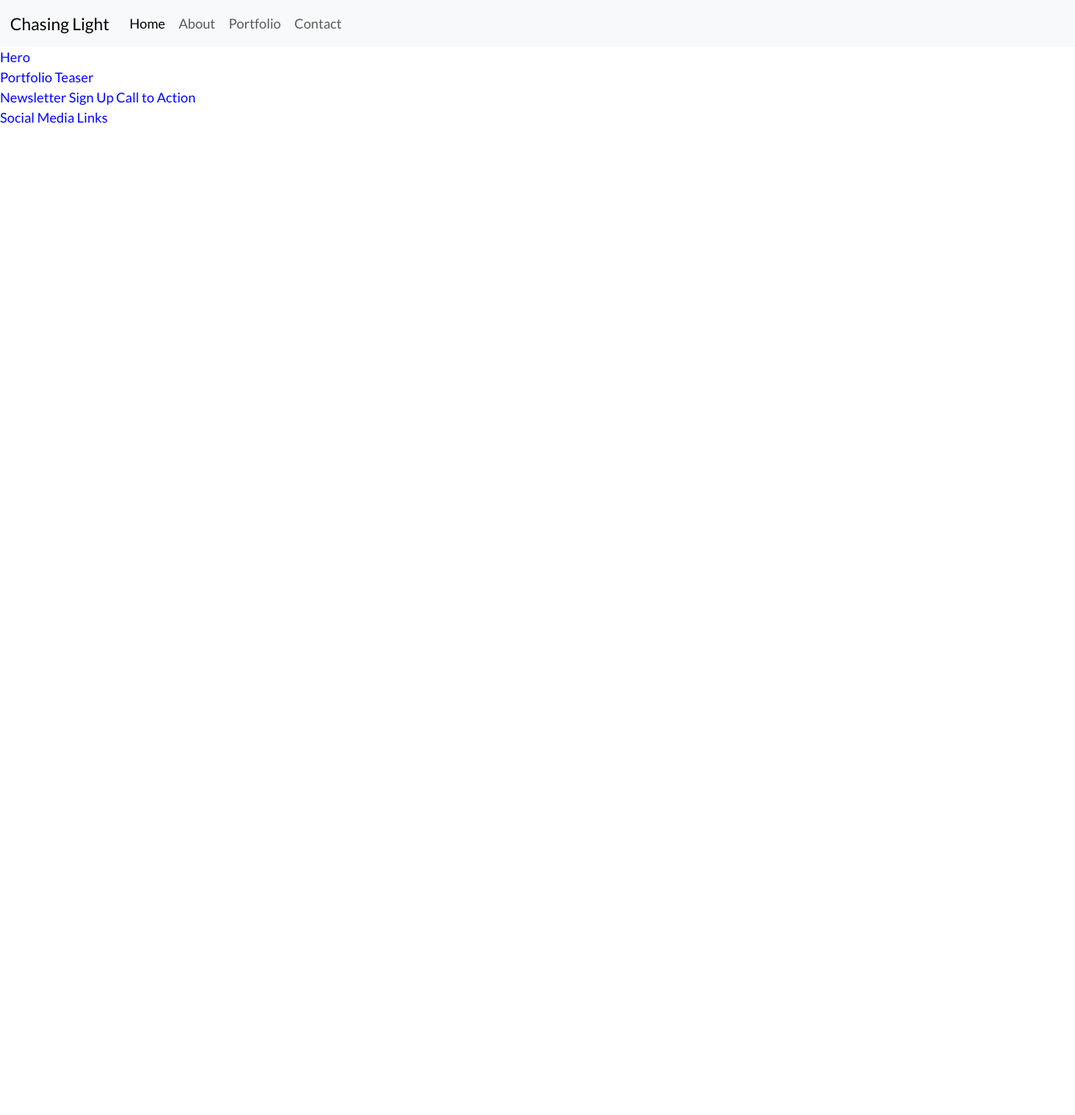
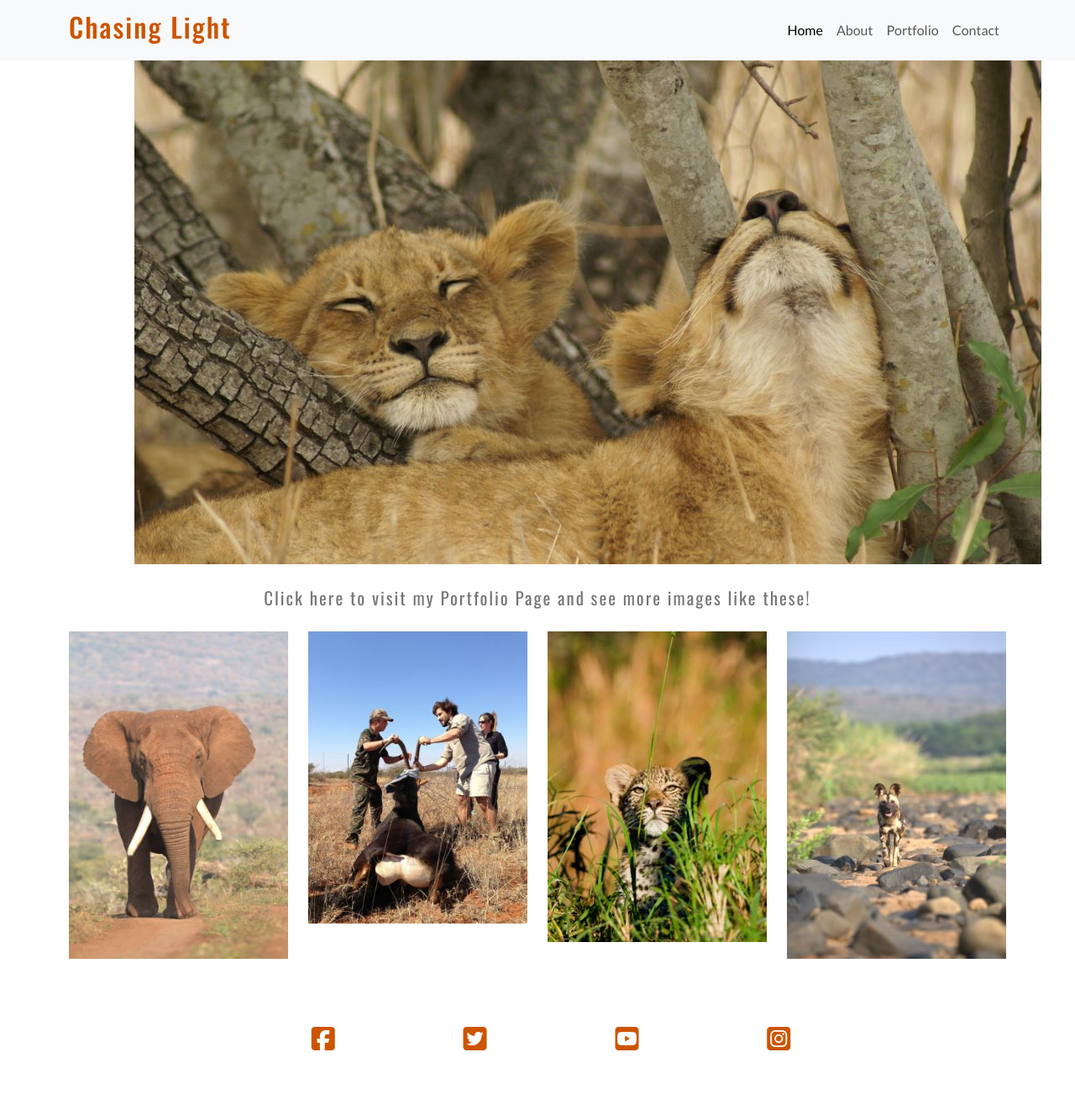
Before and after one commit to deanwraith24/photographic-portfolio, a plain HTML site: page index.html in a window 1280 px wide. Shown: the whole page at 84% size. Before the commit the page ends 800 px from the top, so only its background shows below. Drawn offline with nearby package versions, Linux system fonts and the light colour scheme.

Commit message:
Added content and styling to home page

```diff
--- a/assets/css/style.css
+++ b/assets/css/style.css
@@ -4,3 +4,59 @@ body {
     font-family: Lato;
     color: blue;
   }
+
+h2 {
+  font-family: Oswald;
+  letter-spacing: 2px;
+  color: #CC5500;
+}
+
+#hero-image {
+  height: 600px;
+  display: block;
+  margin-left: auto;
+  margin-right: auto;
+  width: 75%;
+}
+
+#hero-section {
+  height: 600px;
+  width: 100%;
+  overflow: hidden;
+  position: relative;
+}
+
+#portfolio-teaser{
+  height: 450px;
+  width: 100%;
+  overflow: hidden;
+  position: relative;
+  text-align: center;
+}
+
+.portfolio-link {
+  font-family: Oswald;
+  color: #777777;
+  font-size: 130%;
+  letter-spacing: 2px;
+  text-decoration: none;
+}
+
+footer {
+  height: 150px;
+}
+
+.social-networks {
+  text-align: center;
+}
+
+.social-networks li {
+  display: inline;
+}
+
+.social-networks i {
+  font-size: 200%;
+  margin: 1%;
+  padding: 5%;
+  color: #CC5500;
+}
--- a/index.html
+++ b/index.html
@@ -8,17 +8,19 @@
     <link href="https://cdn.jsdelivr.net/npm/bootstrap@5.3.3/dist/css/bootstrap.min.css" rel="stylesheet" integrity="sha384-QWTKZyjpPEjISv5WaRU9OFeRpok6YctnYmDr5pNlyT2bRjXh0JMhjY6hW+ALEwIH" crossorigin="anonymous">
     <!-- CSS Stylesheet -->
      <link href="assets/css/style.css" rel="stylesheet" type="text/css" />
+    <!-- Font Awesome Link -->
+    <script src="https://kit.fontawesome.com/32ddf6eb75.js" crossorigin="anonymous"></script>
 </head>
 <body>
     <header>
         <nav class="navbar navbar-expand-lg bg-body-tertiary">
-            <div class="container-fluid">
-              <a class="navbar-brand" href="index.html"> Chasing Light </a>
+            <div class="container">
+              <a class="navbar-brand" href="index.html"> <h2>Chasing Light</h2> </a>
               <button class="navbar-toggler" type="button" data-bs-toggle="collapse" data-bs-target="#navbarNav" aria-controls="navbarNav" aria-expanded="false" aria-label="Toggle navigation">
                 <span class="navbar-toggler-icon"></span>
               </button>
               <div class="collapse navbar-collapse" id="navbarNav">
-                <ul class="navbar-nav">
+                <ul class="navbar-nav ms-auto">
                   <li class="nav-item">
                     <a class="nav-link active" aria-current="page" href="index.html">Home</a>
                   </li>
@@ -36,10 +38,54 @@
             </div>
           </nav>
     </header>
-    <section> Hero </section>
-    <section> Portfolio Teaser </section>
-    <section> Newsletter Sign Up Call to Action </section>
-    <footer> Social Media Links </footer>
+    <section id="hero-section">
+      <div id="hero-image">
+        <img src="assets/img/lion cubs sleeping.jpg" alt="Lion cubs sleeping against a small tree">
+      </div>
+    </section>
+    <br>
+    <section id="portfolio-teaser">
+      <div class="container">
+        <div class="row justify-content-center">
+          <div class="column col-12">
+            <a class="portfolio-link" href="portfolio.html">Click here to visit my Portfolio Page and see more images like these!</a>
+          </div>
+        </div>
+        <br>
+        <div class="row justify-content-center">
+          <div class="column col-3">
+            <img src="assets/img/elephantbull1.jpg" class="img-fluid" alt="Potrait of Elephant Bull walking">
+          </div>
+          <div class="column col-3">
+            <img src="assets/img/conservation 1.jpg" class="img-fluid" alt="Conservationists tagging large antelope">
+          </div>
+          <div class="column col-3">
+            <img src="assets/img/leopard cub.jpg" class="img-fluid" alt="Leopard cub exploring environment">
+          </div>
+          <div class="column col-3">
+            <img src="assets/img/wilddog1.jpg" class="img-fluid" alt="Adult African Wilddog in a dry riverbed">
+          </div>
+        </div>
+      </div>
+
+    </section>
+   <!-- <section> Newsletter Sign Up Call to Action </section> -->
+    <footer>
+      <ul class="social-networks">
+        <li>
+          <a href="https://www.facebook.com" target="_blank"><i class="fa-brands fa-square-facebook"></i></a>
+        </li>
+        <li>
+          <a href="https://www.twitter.com" target="_blank"><i class="fa-brands fa-square-twitter"></i></a>
+        </li>
+        <li>
+          <a href="https://www.youtube.com" target="_blank"><i class="fa-brands fa-square-youtube"></i></a>
+        </li>
+        <li>
+          <a href="https://www.instagram.com" target="_blank"><i class="fa-brands fa-square-instagram"></i></a>
+        </li>
+      </ul>
+    </footer>
 
 
 
```
Also changed, not shown: about.html (+16 -1 lines), contact.html (+16 -1 lines), portfolio.html (+16 -1 lines), assets/img/conservation 1.jpg (added), assets/img/dean vehicle.jpg (added), assets/img/elephantbull1.jpg (added), assets/img/frank.jpg (added), assets/img/leopard cub.jpg (added), assets/img/lion cubs sleeping.jpg (added), assets/img/wilddog1.jpg (added).
